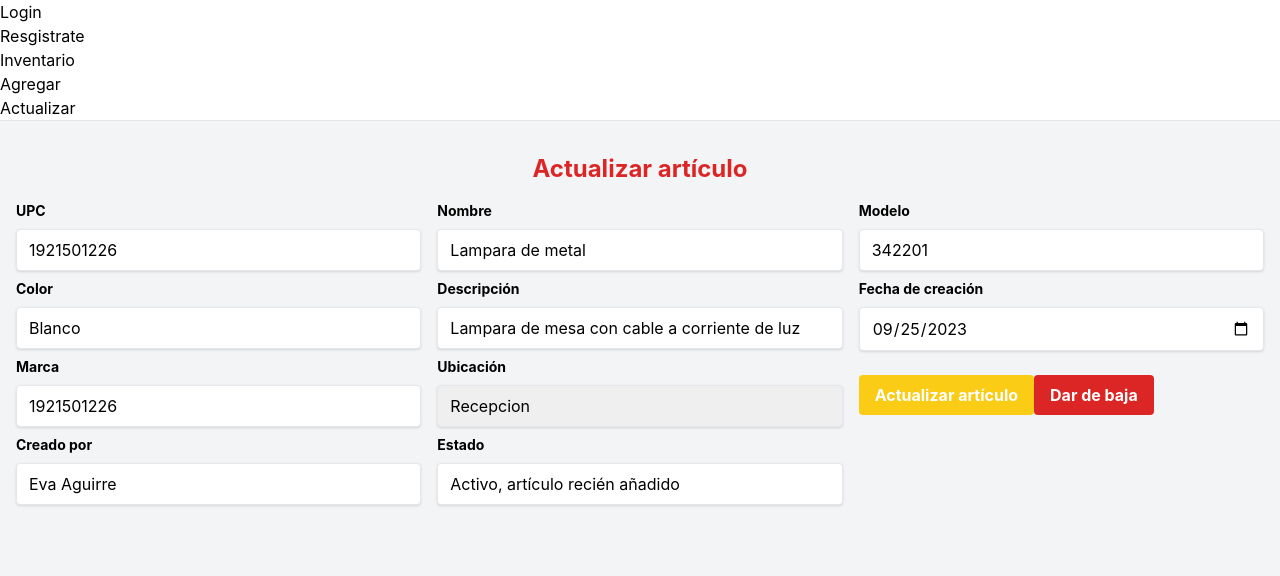
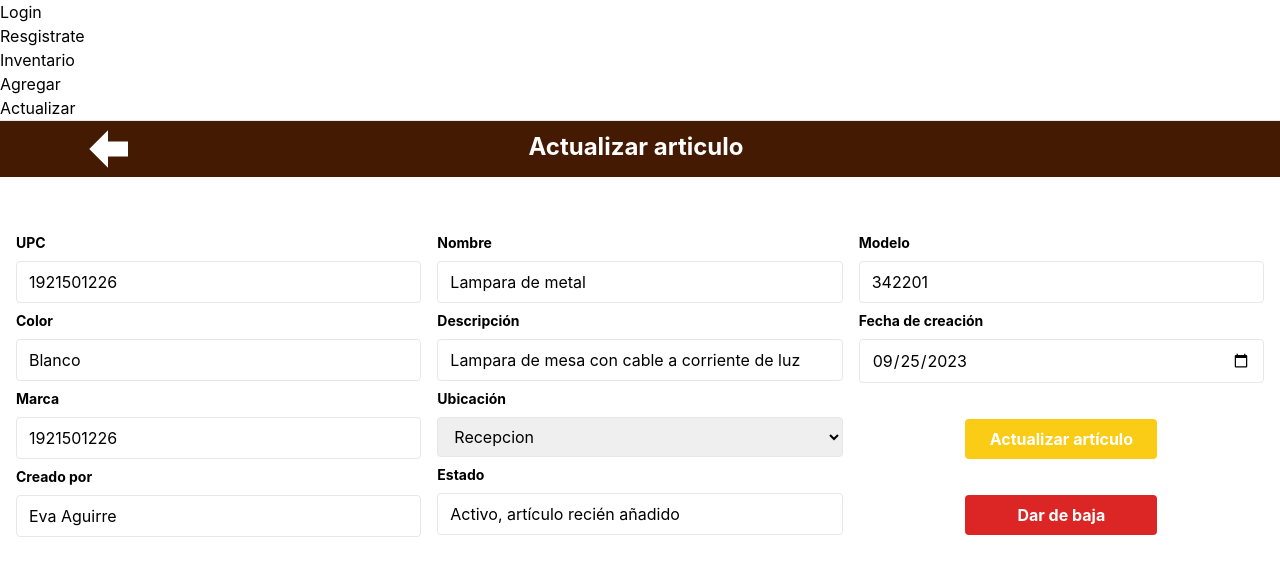
Before and after one commit to LeUwUr/c4inventario, a React (Create React App) app: page /actualizar in a window 1280 px wide. Shown: the top 576 px of the page. Built offline with nearby package versions, Linux system fonts and the light colour scheme.

Commit message:
Realizados cambios de diseño y reposicionados los botones.

```diff
--- a/package.json
+++ b/package.json
@@ -6,6 +6,8 @@
     "@testing-library/jest-dom": "^5.17.0",
     "@testing-library/react": "^13.4.0",
     "@testing-library/user-event": "^13.5.0",
+    "express": "^4.18.2",
+    "mysql2": "^3.6.3",
     "postcss-cli": "^10.1.0",
     "postcss-loader": "^7.3.3",
     "react": "^18.2.0",
--- a/src/App.js
+++ b/src/App.js
@@ -37,8 +37,8 @@ export default function App() {
         <Route path="/login" element={<LoginPage/>}></Route>
         <Route path="/registration" element={<RegistrationPage/>}></Route>
         <Route path="/inventory" element={<InventoryTable/>}></Route>
-        <Route path="/agregar" element={<AddItem />} />
-            <Route path="/actualizar" element={<UpdateItem />} />
+        <Route path="/agregar" element={<AddItem />}></Route>
+        <Route path="/actualizar" element={<UpdateItem />}></Route>
       </Routes>
       </div>
     </Router>
--- a/src/Navbar.js
+++ b/src/Navbar.js
@@ -5,14 +5,14 @@ import {ImArrowLeft} from "react-icons/im";
 
 function Navbar({children}) {
   return (
-<nav className="bg-red-900 p-2 mb-10 text-center w-screen">
+<nav className="bg-amber-950 p-2 mb-10 text-center w-screen">
   <div className="flex items-center justify-between">
       <div className="flex items-center ml-20">
         <Link to='/inventory'>
           <ImArrowLeft alt='Volver' className="text-white w-10 h-10" />
         </Link>
       </div>
-        <div className='flex justify-center itewms-center mr-32 w-full'>
+        <div className='flex justify-center items-center mr-32 w-full'>
             {children}
         </div>
     </div>
--- a/src/Table.jsx
+++ b/src/Table.jsx
@@ -38,7 +38,7 @@ function InventoryTable() {
   return (
     <div className="w-full py-0">
       {/* Navbar */}
-      <nav className="bg-red-900 p-2 mb-5 text-center w-screen">
+      <nav className="bg-amber-950 p-2 mb-5 text-center w-screen">
         <div className="flex items-center justify-between"> {/* Added justify-between */}
         <div className="flex justify-center items-center w-full ml-28">
             <input
@@ -90,9 +90,11 @@ function InventoryTable() {
                 <button className="bg-lime-600 text-white px-4 py-2 mr-2 rounded">
                   Detalles
                 </button>{" "}
+
                 <button className="bg-sky-400 text-white px-4 py-2 mr-2 rounded">
                   Actualizar
                 </button>{" "}
+
                 <button className="bg-red-800 text-white px-8 py-2 rounded">
                   Baja
                 </button>{" "}
--- a/src/UpdateItem.jsx
+++ b/src/UpdateItem.jsx
@@ -1,37 +1,38 @@
 import React from "react";
+import Navbar from "./Navbar";
 
 const UpdateItem = () => {
   return (
-    <div className="bg-gray-100 h-screen">
+    <div className="bg-white h-screen">
+      <Navbar>
+        <h1 className="text-2xl mb-1 text-center font-bold text-white">Actualizar articulo</h1>
+        </Navbar>
       <div className="container mx-auto p-4">
-        <h1 className="text-2xl font-bold text-center text-red-600 my-4">
-          Actualizar artículo
-        </h1>
 
         <div className="grid grid-cols-3 gap-4">
           {/* Left Column */}
           <div>
             <label className="block text-sm font-bold mb-2">UPC</label>
             <input
-              className="shadow appearance-none border rounded w-full py-2 px-3"
+              className="border rounded w-full py-2 px-3"
               value="1921501226"
             />
 
             <label className="block text-sm font-bold my-2">Color</label>
             <input
-              className="shadow appearance-none border rounded w-full py-2 px-3"
+              className="border rounded w-full py-2 px-3"
               value="Blanco"
             />
 
             <label className="block text-sm font-bold my-2">Marca</label>
             <input
-              className="shadow appearance-none border rounded w-full py-2 px-3"
+              className="border rounded w-full py-2 px-3"
               value="1921501226"
             />
 
             <label className="block text-sm font-bold my-2">Creado por</label>
             <input
-              className="shadow appearance-none border rounded w-full py-2 px-3"
+              className="border rounded w-full py-2 px-3"
               value="Eva Aguirre"
             />
           </div>
@@ -40,25 +41,25 @@ const UpdateItem = () => {
           <div>
             <label className="block text-sm font-bold mb-2">Nombre</label>
             <input
-              className="shadow appearance-none border rounded w-full py-2 px-3"
+              className="border rounded w-full py-2 px-3"
               value="Lampara de metal"
             />
 
             <label className="block text-sm font-bold my-2">Descripción</label>
             <input
-              className="shadow appearance-none border rounded w-full py-2 px-3"
+              className="border rounded w-full py-2 px-3"
               value="Lampara de mesa con cable a corriente de luz"
             />
 
             <label className="block text-sm font-bold my-2">Ubicación</label>
-            <select className="shadow appearance-none border rounded w-full py-2 px-3">
+            <select className="border rounded w-full py-2 px-3">
               <option>Recepcion</option>
               {/* Add other options as needed */}
             </select>
 
             <label className="block text-sm font-bold my-2">Estado</label>
             <input
-              className="shadow appearance-none border rounded w-full py-2 px-3"
+              className="border rounded w-full py-2 px-3"
               value="Activo, artículo recién añadido"
             />
           </div>
@@ -67,7 +68,7 @@ const UpdateItem = () => {
           <div>
             <label className="block text-sm font-bold mb-2">Modelo</label>
             <input
-              className="shadow appearance-none border rounded w-full py-2 px-3"
+              className="border rounded w-full py-2 px-3"
               value="342201"
             />
 
@@ -76,7 +77,7 @@ const UpdateItem = () => {
             </label>
             <div className="relative">
               <input
-                className="shadow appearance-none border rounded w-full py-2 px-3"
+                className="border rounded w-full py-2 px-3"
                 type="date"
                 value="2023-09-25"
               />
@@ -86,12 +87,16 @@ const UpdateItem = () => {
             </div>
 
             {/* Buttons */}
-            <button className="bg-yellow-400 hover:bg-yellow-500 text-white font-bold py-2 px-4 mt-6 rounded">
-              Actualizar artículo
-            </button>
-            <button className="bg-red-600 hover:bg-red-700 text-white font-bold py-2 px-4 mt-4 rounded">
-              Dar de baja
-            </button>
+            <div className="flex justify-center mt-1">
+              <button className="bg-yellow-400 hover:bg-yellow-500 mt-8 w-48 text-white font-bold py-2 px-4 rounded">
+                Actualizar artículo
+              </button>
+            </div>
+            <div className="flex justify-center mt-1">
+              <button className="bg-red-600 hover:bg-red-700 mt-8 w-48 text-white font-bold py-2 px-4 rounded">
+                Dar de baja
+              </button>
+            </div>
           </div>
         </div>
       </div>
```
Also changed, not shown: 1 other file (tests, documents, lock files or other folders).
